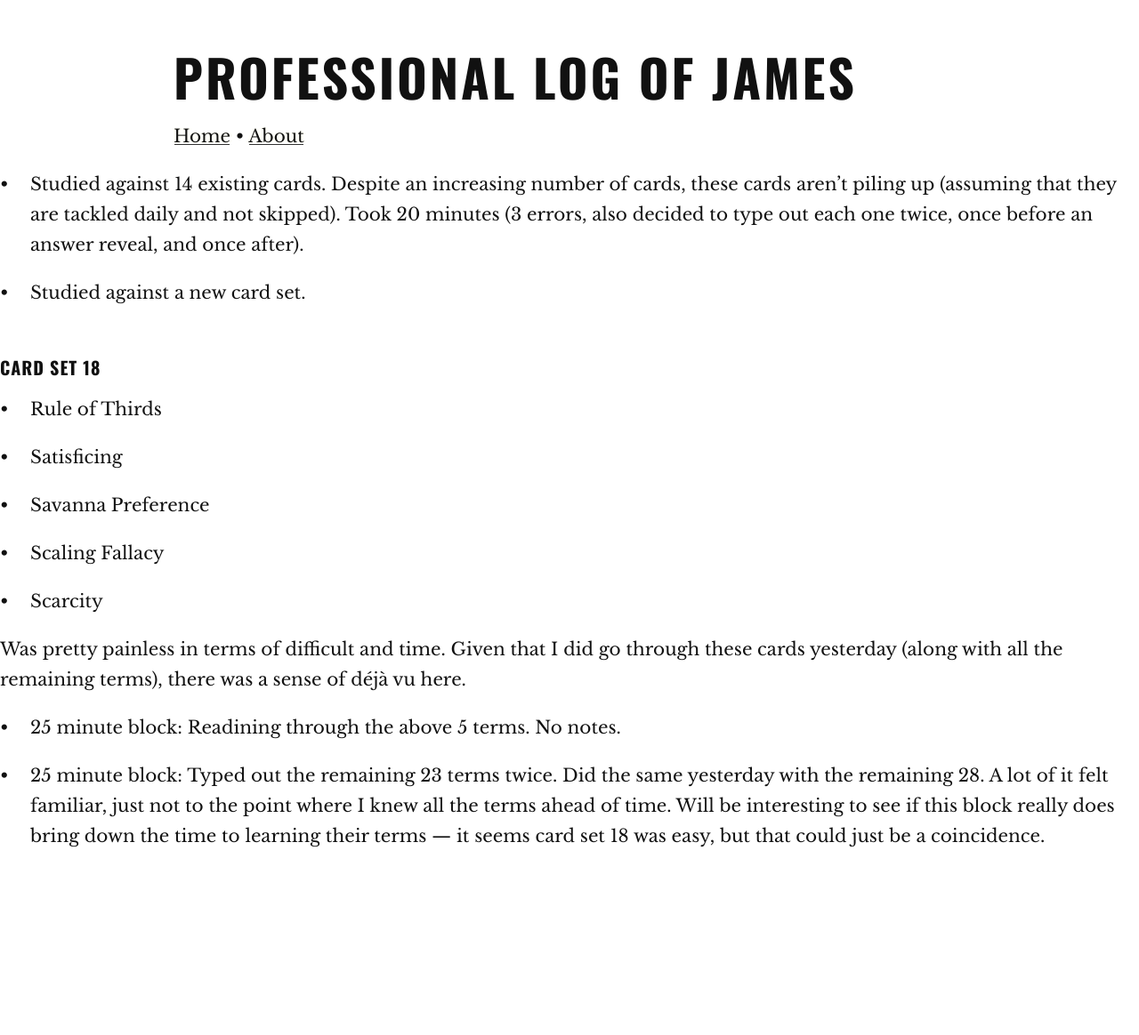
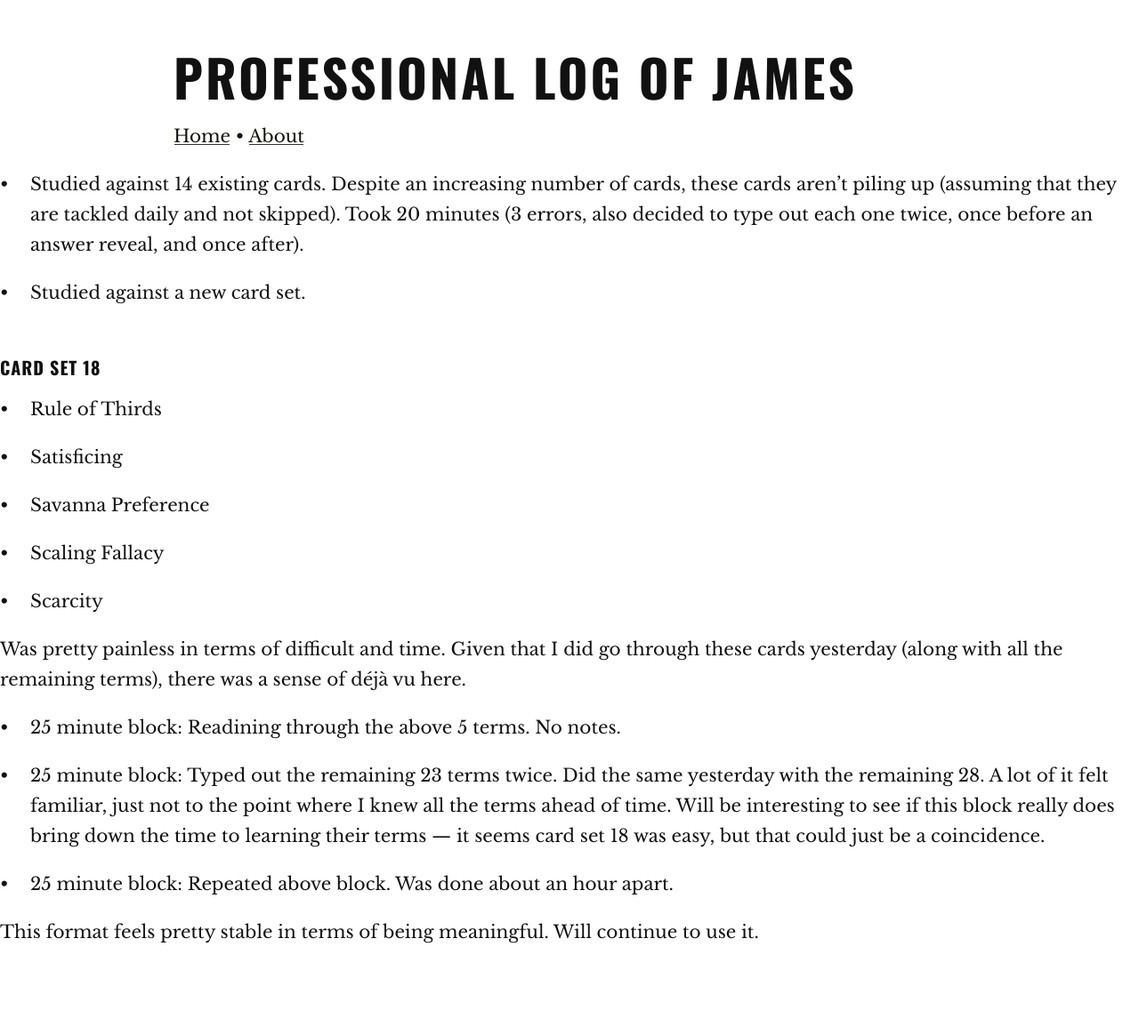
Before and after one commit to jpex/log, a Jekyll site: the page built from _posts/2017-11-30-28.md, in a window 1280 px wide. Shown: the whole page at 89% size. Built offline with Jekyll 4.4.1, drawn with Linux system fonts in a browser that asks for light colours; before the commit the page ends 1056 px from its top, so only the background shows below that.

Commit message:
Update 2017-11-30-28.md

```diff
--- a/_posts/2017-11-30-28.md
+++ b/_posts/2017-11-30-28.md
@@ -23,3 +23,7 @@ Was pretty painless in terms of difficult and time. Given that I did go through
 * 25 minute block: Readining through the above 5 terms. No notes.
 
 * 25 minute block: Typed out the remaining 23 terms twice. Did the same yesterday with the remaining 28. A lot of it felt familiar, just not to the point where I knew all the terms ahead of time. Will be interesting to see if this block really does bring down the time to learning their terms — it seems card set 18 was easy, but that could just be a coincidence.
+
+* 25 minute block: Repeated above block. Was done about an hour apart.
+
+This format feels pretty stable in terms of being meaningful. Will continue to use it.
```
